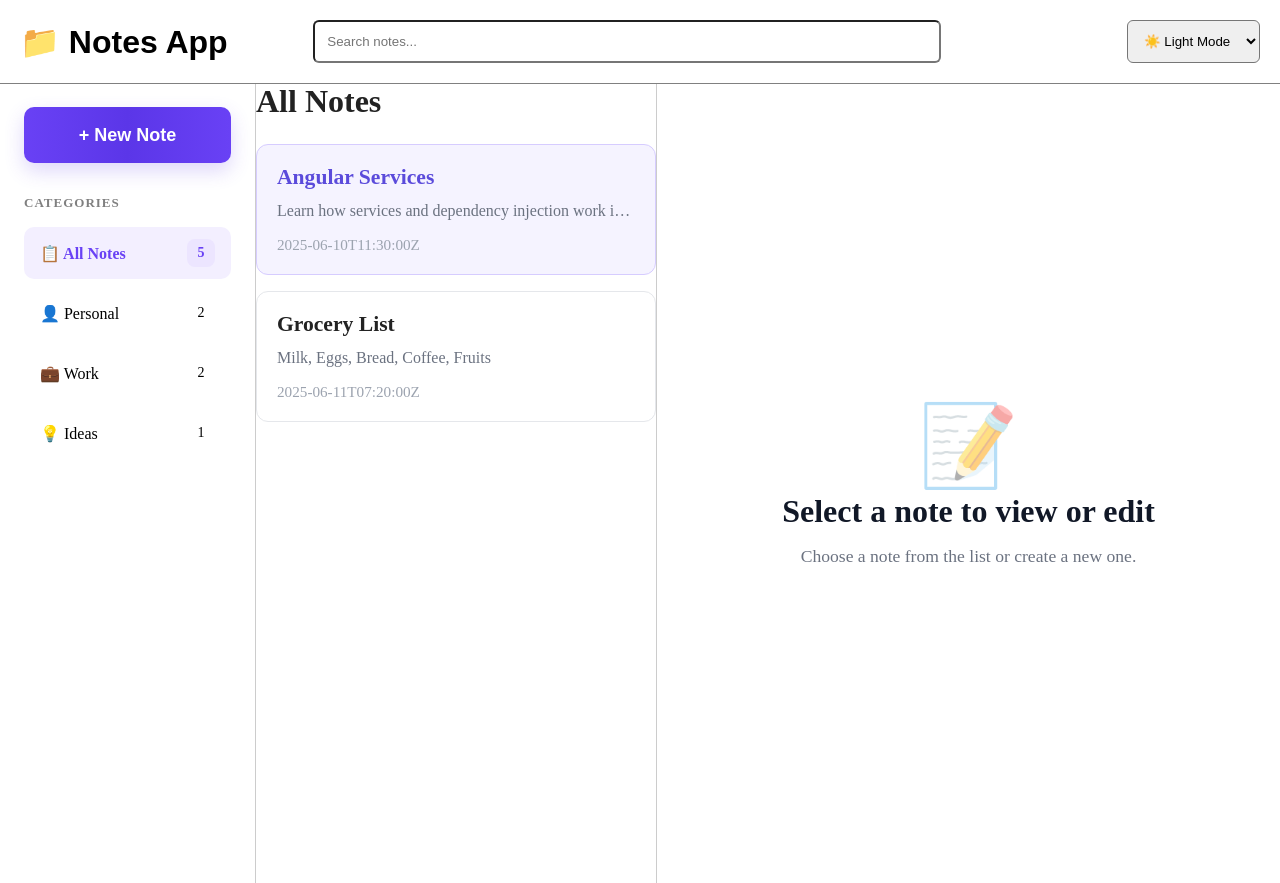
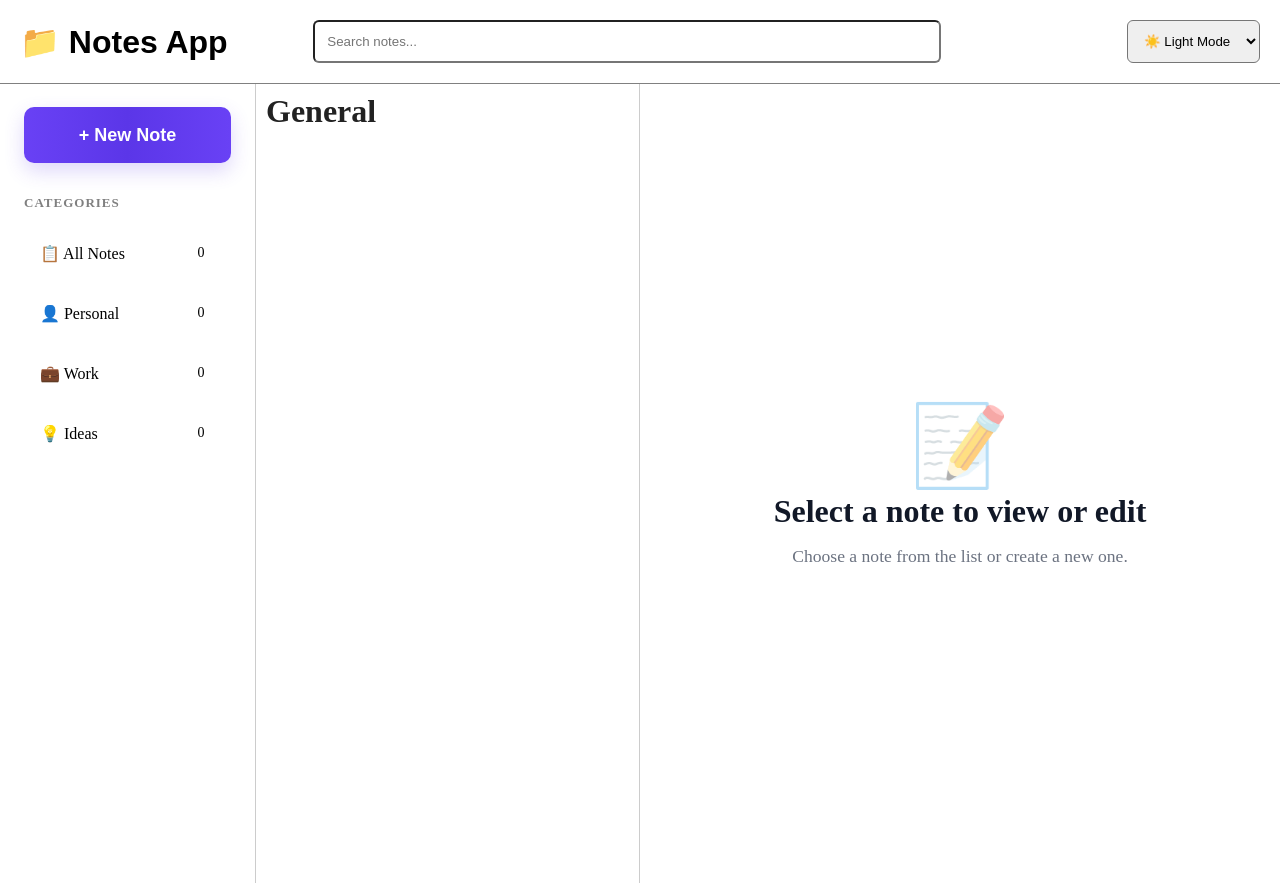
Before and after one commit to kavrox/CRUD-Notes-App-Using-AngularJS, an Angular app: page / in a window 1280 px wide. Built offline with nearby package versions, Linux system fonts and the light colour scheme.

Commit message:
im so freaking happy, it workss!!

```diff
--- a/src/app/note-editor/note-editor.html
+++ b/src/app/note-editor/note-editor.html
@@ -1,19 +1,46 @@
 @if (dispForm) {
     <main class="note-editor-form">
         <div class="title">
-            <input type="text" placeholder="Enter a title">
+            <input type="text" #noteTitle placeholder="Enter a title">
         </div>
 
         <div class="text-area">
-            <textarea placeholder="Start writing your notes here..."></textarea>
+            <textarea #noteText placeholder="Start writing your notes here..."></textarea>
         </div>
 
         <div class="footer">
             <div class="date">
-                Last updated: {{dt}}
+                Note creation time to be updated here
             </div>
 
-            <select class="type">
+            <select class="type" #noteType>
+                <option>General</option>
+                <option>Personal</option>
+                <option>Work</option>
+                <option>Ideas</option>
+            </select>
+
+            <button class="cancel" (click)="cancelNote()">Cancel</button>
+            <button class="save" (click)="addNote(noteTitle.value,noteText.value,noteType.value)">Add</button>
+
+        </div>
+    </main>
+} @else if (dispNote) {
+    <main class="note-editor-form">
+        <div class="title">
+            <input type="text" #noteTitle placeholder="Enter a title" [value]="CurrentNoteDetails.title">
+        </div>
+
+        <div class="text-area">
+            <textarea #noteText placeholder="Start writing your notes here..." [value]="CurrentNoteDetails.notes"></textarea>
+        </div>
+
+        <div class="footer">
+            <div class="date">
+                Last updated: {{CurrentNoteDetails.lastModified}}
+            </div>
+
+            <select class="type" #noteType [value]="CurrentNoteDetails.type">
                 <option>General</option>
                 <option>Personal</option>
                 <option>Work</option>
@@ -22,7 +49,7 @@
 
             <button class="cancel" (click)="cancelNote()">Cancel</button>
             <button class="delete" (click)="deleteNote()">Delete</button>
-            <button class="save" (click)="saveNote()">Save</button>
+            <button class="save" (click)="saveNote(CurrentNoteDetails, noteTitle.value, noteText.value, noteType.value)">Save</button>
 
         </div>
     </main>
--- a/src/app/note-editor/note-editor.ts
+++ b/src/app/note-editor/note-editor.ts
@@ -1,5 +1,6 @@
 import { Component, inject, effect} from '@angular/core';
 import { NotesService } from '../notes-service';
+import { NotesListInterface } from '../notes-list-interface';
 
 @Component({
   selector: 'app-note-editor',
@@ -9,14 +10,26 @@ import { NotesService } from '../notes-service';
 })
 export class NoteEditor {
   dispForm = false;
+  dispNote = false;
+  initialized = false;
   count = 0;
   dt = new Date().toLocaleString();
   noteService = inject(NotesService);
   noteList = this.noteService.notesList;
 
+  CurrentNoteDetails = {
+    noteId: '',
+    title: '',
+    type: '',
+    notes: '',
+    createdAt: '',
+    lastModified: ''
+  }
+
   createNoteEffect = effect(
     () => {
-      this.noteService.createNewNote(); console.log("add btn was clicked")
+      this.noteService.createNewNote();
+      console.log("form is now displayed");
       if (this.count != 0) {
         this.dispForm = true;
       }
@@ -24,15 +37,48 @@ export class NoteEditor {
     }
   )
 
+  currentNoteClickEffect = effect(
+    () => {
+      let curObj = this.noteService.currentNote();
+      this.dispForm=false;
+      this.CurrentNoteDetails.title = curObj.title;
+      this.CurrentNoteDetails.type = curObj.type;
+      this.CurrentNoteDetails.notes = curObj.notes;
+      this.CurrentNoteDetails.createdAt = curObj.createdAt;
+      this.CurrentNoteDetails.lastModified = curObj.lastModified;
+      if (this.initialized==false){
+        this.initialized=true;
+      } else {
+        this.dispNote=true;
+      }
+    }
+  )
+
   cancelNote(){
     this.dispForm = false;
+    this.dispNote = false;
   }
 
   deleteNote(){
-
+    this.noteService.delNote(this.noteService.currentNote());
+    this.dispNote = false;
+    this.noteService.updateCount.set(Symbol());
   }
 
-  saveNote(){
+  addNote(title:string, note:string, type:string) {
+    console.log(title);
+    console.log(type);
+    console.log(note);
+    console.log(this.noteService.notesList);
+    this.noteService.addNote(title,type,note)
+    this.dispForm=false;
+    console.log(this.noteService.notesList);
+    this.noteService.updateCount.set(Symbol());
+    console.log("Note added successfully");
+  }
 
+  saveNote(item: NotesListInterface, title:string, note:string, type:string){
+    this.noteService.editNote(item,title,note,type)
+    this.dispForm=false;
   }
 }
--- a/src/app/notes-list/notes-list.css
+++ b/src/app/notes-list/notes-list.css
@@ -2,6 +2,8 @@
     font-size: 2rem;
     font-weight: 600;
     margin-bottom: 1.5rem;
+    margin-left: 10px;
+    margin-top: 10px;
     color: #222;
 }
 
@@ -10,6 +12,8 @@
     flex-direction: column;
     gap: 1rem;
     max-width: 400px;
+    margin-left: 10px;
+    margin-right: 10px;
 }
 
 .note-card {
@@ -26,10 +30,10 @@
     box-shadow: 0 4px 12px rgba(0, 0, 0, 0.06);
 }
 
-.note-card:first-child {
+/*.note-card:first-child {
     background: #f5f3ff;
     border-color: #d6ccff;
-}
+}*/
 
 .title {
     font-size: 1.35rem;
--- a/src/app/notes-list/notes-list.html
+++ b/src/app/notes-list/notes-list.html
@@ -1,8 +1,8 @@
-<p class="all-notes">All Notes</p>
+<p class="all-notes">{{cat}}</p>
 <main class="notes-list">
     @for (item of noteList; track $index) {
-
-        <div class="note-card">
+        @if (cat === item.type) {
+            <div class="note-card" (click)="noteClicked(item)">
 
                 <div class="title">
                     {{item.title}}
@@ -17,4 +17,5 @@
                 </div>
             </div>
         }
+    }
 </main>
--- a/src/app/notes-list/notes-list.ts
+++ b/src/app/notes-list/notes-list.ts
@@ -1,4 +1,4 @@
-import { Component, inject } from '@angular/core';
+import { Component, effect, inject } from '@angular/core';
 import { NotesService } from '../notes-service';
 import { NotesListInterface } from '../notes-list-interface';
 
@@ -11,4 +11,18 @@ import { NotesListInterface } from '../notes-list-interface';
 export class NotesList {
   noteService = inject(NotesService);
   noteList = this.noteService.notesList;
+  cat = 'General';
+
+  constructor(){
+    effect(
+      () => {
+        this.cat = this.noteService.catClicked();
+      }
+    )
+  }
+
+  noteClicked(note:NotesListInterface) {
+    this.noteService.currentNote.set(note);
+  }
+
 }
--- a/src/app/notes-service.ts
+++ b/src/app/notes-service.ts
@@ -1,39 +1,38 @@
 import { Injectable, signal } from '@angular/core';
 import { NotesListInterface } from './notes-list-interface';
 import { single } from 'rxjs';
+import { Title } from '@angular/platform-browser';
 
 @Injectable({
   providedIn: 'root',
 })
 export class NotesService {
   createNewNote = signal(Symbol());
+  catClicked = signal('General');
+  updateCount = signal(Symbol())
 
-  notesList: NotesListInterface[] = [{
-      noteId: '1',
+  OBJ = {
+      noteId: 'QWERTY',
       title: 'Angular Services',
       type: 'Work',
-      notes: 'Learn how services and dependency injection work in Angular.',
+      notes: '',
       createdAt: '2025-06-10T09:00:00Z',
       lastModified: '2025-06-10T11:30:00Z'
-    },
-    {
-      noteId: '2',
-      title: 'Grocery List',
-      type: 'Personal',
-      notes: 'Milk, Eggs, Bread, Coffee, Fruits',
-      createdAt: '2025-06-11T07:15:00Z',
-      lastModified: '2025-06-11T07:20:00Z'
-    }];
+  }
+  currentNote = signal<NotesListInterface>(this.OBJ);
+
+  notesList: NotesListInterface[] = [];
 
   addNote(title:string, type:string, notes:string){
     let new_note = {
-      noteId : this.notesList.length,
+      noteId : String(this.notesList.length),
       title : title,
       type : type,
       notes : notes,
       createdAt : new Date().toLocaleString(),
       lastModified : new Date().toLocaleString()
     }
+    this.notesList.push(new_note);
   }
   delNote(note_item : NotesListInterface){
     let ind = this.notesList.indexOf(note_item);
--- a/src/app/sidebar/sidebar.css
+++ b/src/app/sidebar/sidebar.css
@@ -68,7 +68,7 @@
     cursor: pointer;
 }
 
-.category-item.active {
+.category-item.active{
     background: #f3efff;
     color: #6941f5;
     font-weight: 600;
--- a/src/app/sidebar/sidebar.html
+++ b/src/app/sidebar/sidebar.html
@@ -8,25 +8,24 @@
 
     <div class="category-list">
 
-        <div class="category-item active">
+        <div class="category-item" (click)="catClicked('General')">
             <span>📋 All Notes</span>
-            <span class="count">5</span>
+            <span class="count">{{gC}}</span>
         </div>
 
-        <div class="category-item">
+        <div class="category-item" (click)="catClicked('Personal')">
             <span>👤 Personal</span>
-            <span class="count">2</span>
+            <span class="count">{{pC}}</span>
         </div>
 
-        <div class="category-item">
+        <div class="category-item" (click)="catClicked('Work')">
             <span>💼 Work</span>
-            <span class="count">2</span>
+            <span class="count">{{wC}}</span>
         </div>
 
-        <div class="category-item">
+        <div class="category-item" (click)="catClicked('Ideas')">
             <span>💡 Ideas</span>
-            <span class="count">1</span>
+            <span class="count">{{iC}}</span>
         </div>
-
     </div>
 </main>
--- a/src/app/sidebar/sidebar.ts
+++ b/src/app/sidebar/sidebar.ts
@@ -1,4 +1,4 @@
-import { Component, output, inject } from '@angular/core';
+import { Component, output, inject, effect } from '@angular/core';
 import { NotesService } from '../notes-service';
 @Component({
   selector: 'app-sidebar',
@@ -9,9 +9,43 @@ import { NotesService } from '../notes-service';
 export class Sidebar {
   noteService = inject(NotesService);
   noteList = this.noteService.notesList;
+  gC = 0;
+  pC = 0;
+  wC = 0;
+  iC = 0;
+  constructor(){
+    this.updateCounts();
+  }
+
+  updatecountEffect = effect(
+    () => {
+      let x = this.noteService.updateCount()
+      this.updateCounts();
+    }
+  )
+  updateCounts(){
+    this.gC = 0; this.wC = 0; this.pC = 0; this.iC = 0;
+    for (let item of this.noteList) {
+      if (item.type==="General") {
+        this.gC++;
+      } else if (item.type==="Personal") {
+        this.pC++;
+      } else if (item.type==="Work") {
+        this.wC++;
+      } else {
+        this.iC++;
+      }
+    }
+  }
 
   newNote(){
     //send a signal to display create new note
     this.noteService.createNewNote.set(Symbol());
+    console.log("new note btn was clicked")
+  }
+
+  catClicked(type:string){
+    this.noteService.catClicked.set(type)
+    console.log(type+' was clicked')
   }
 }
```
Lines whose indentation alone changed are shown as unchanged.
